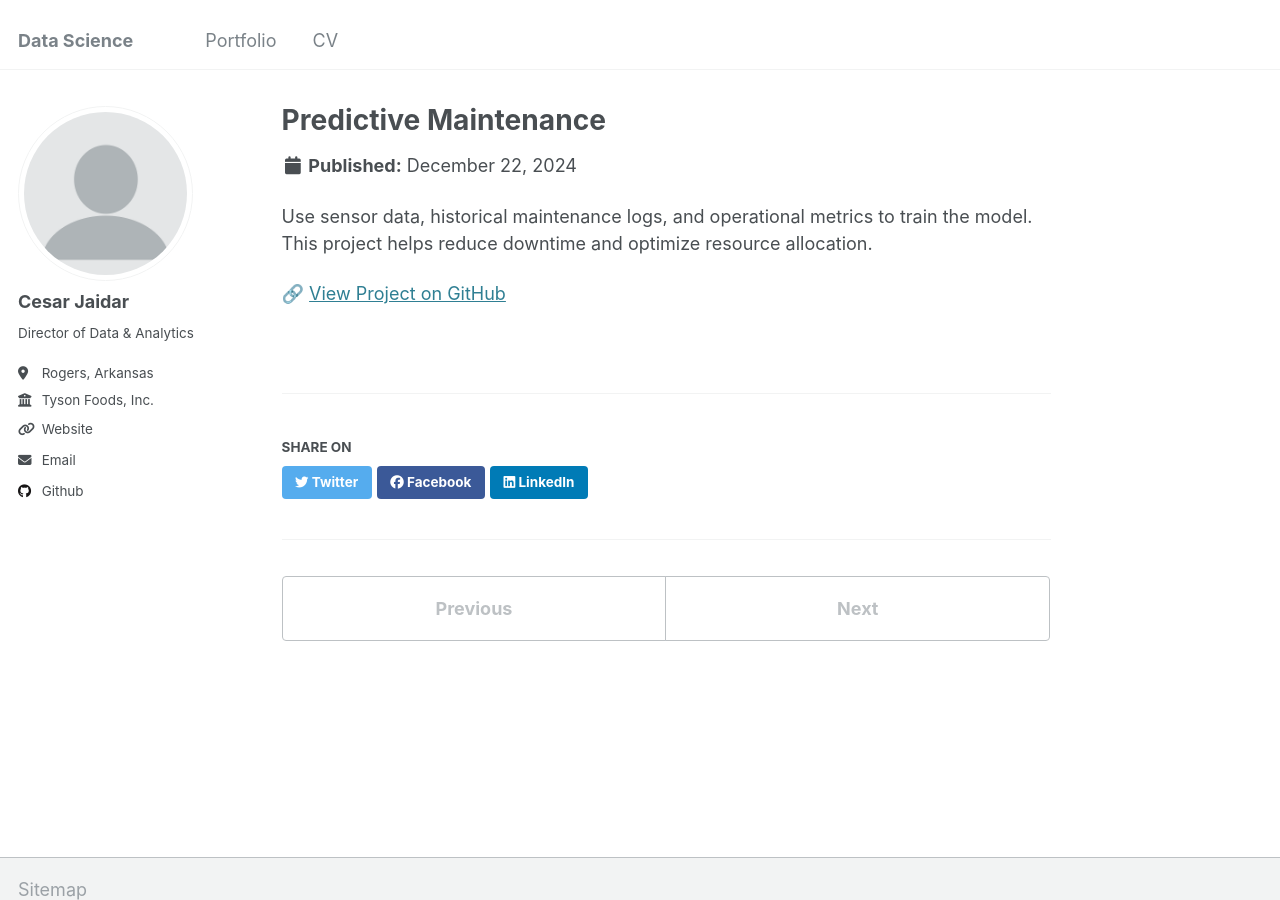
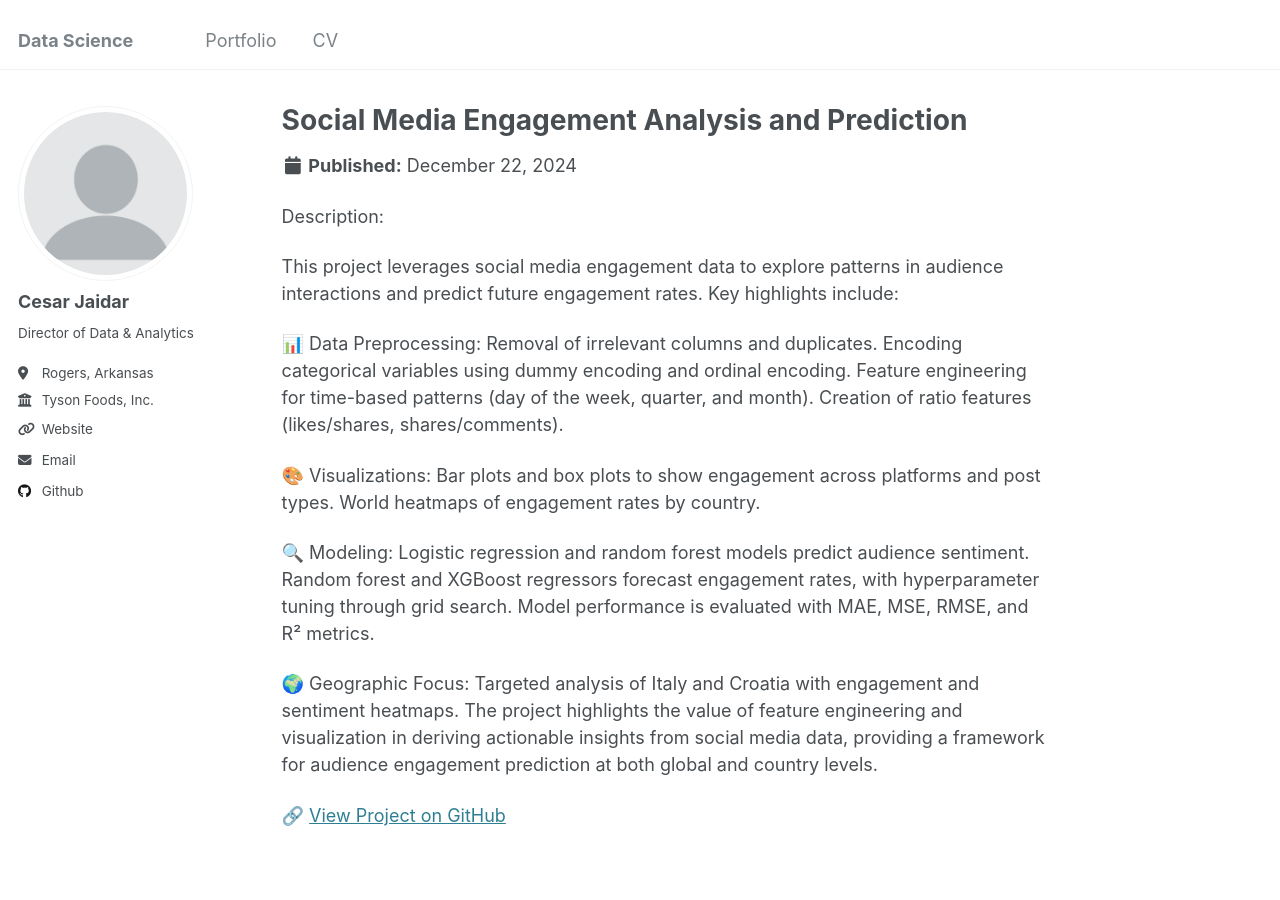
Before and after one commit to cesarjaidar/portfolio, a Jekyll site: the page built from _portfolio/Project 6.md, in a window 1280 px wide and 900 px high. Built offline with Jekyll 4.4.1, drawn with Linux system fonts in a browser that asks for light colours.

Commit message:
Update Project 6.md

```diff
--- a/_portfolio/Project 6.md
+++ b/_portfolio/Project 6.md
@@ -1,10 +1,30 @@
 ---
-title: " Predictive Maintenance"
-excerpt: "Develop a machine learning model to predict equipment failures before they occur"
+title: "Social Media Engagement Analysis and Prediction"
+excerpt: "Feature engineering, visualization, and machine learning models are applied to analyze and predict social media engagement and sentiment across platforms, using data-driven insights."
 collection: portfolio
 ---
 
-Use sensor data, historical maintenance logs, and operational metrics to train the model. This project helps reduce downtime and optimize resource allocation.
+Description:
 
+This project leverages social media engagement data to explore patterns in audience interactions and predict future engagement rates. Key highlights include:
 
-🔗 [View Project on GitHub](https://github.com/cesarjaidar/portfolio/blob/master/files/Generating%20Images%20with%20Stability%20AI.py)
+📊 Data Preprocessing:
+Removal of irrelevant columns and duplicates.
+Encoding categorical variables using dummy encoding and ordinal encoding.
+Feature engineering for time-based patterns (day of the week, quarter, and month).
+Creation of ratio features (likes/shares, shares/comments).
+
+🎨 Visualizations:
+Bar plots and box plots to show engagement across platforms and post types.
+World heatmaps of engagement rates by country.
+
+🔍 Modeling:
+Logistic regression and random forest models predict audience sentiment.
+Random forest and XGBoost regressors forecast engagement rates, with hyperparameter tuning through grid search.
+Model performance is evaluated with MAE, MSE, RMSE, and R² metrics.
+
+🌍 Geographic Focus:
+Targeted analysis of Italy and Croatia with engagement and sentiment heatmaps.
+The project highlights the value of feature engineering and visualization in deriving actionable insights from social media data, providing a framework for audience engagement prediction at both global and country levels.
+
+🔗 [View Project on GitHub](https://github.com/cesarjaidar/portfolio/blob/master/files/Social%20Media%20Engagement%20Analysis%20and%20Prediction.py)
```
